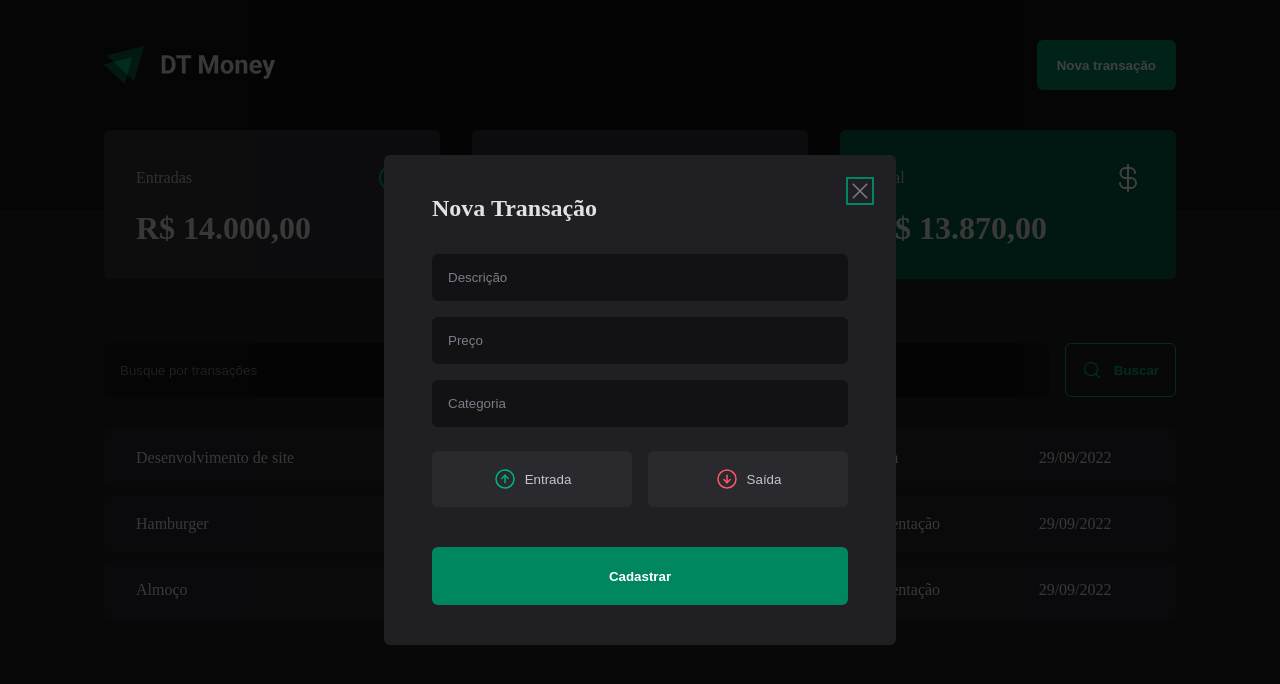
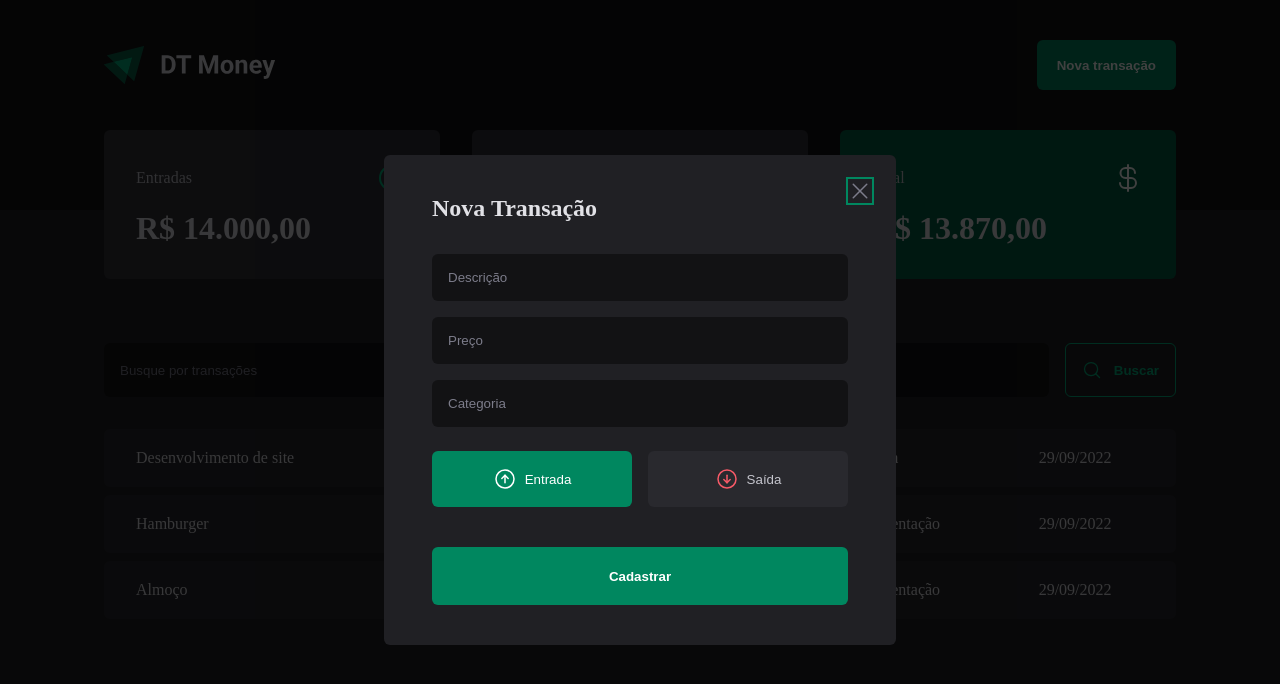
Before and after one commit to ThiagoPalhares77/money-counter, a React (Vite) app: page / in a window 1280 px wide. Both pictures are taken after a click on the button "Nova transação". Shown: the top 684 px of the page. Built offline with nearby package versions, Linux system fonts and the light colour scheme; data requests are answered from the project's data file.

Commit message:
Feat: Controller at NewTransactionModal

```diff
--- a/src/components/NewTransactionModal/index.tsx
+++ b/src/components/NewTransactionModal/index.tsx
@@ -9,25 +9,27 @@
   TransactionType,
   TransactionTypeButton
 } from './styles'
-import { useForm } from 'react-hook-form'
+import { Controller, useForm } from 'react-hook-form'
 import { zodResolver } from '@hookform/resolvers/zod'
 
 const newTransactionFormSchema = z.object({
   description: z.string(),
   price: z.number(),
-  category: z.string()
-  // type: z.enum(['income', 'outcome'])
+  category: z.string(),
+  type: z.enum(['income', 'outcome'])
 })
 
 type NewTransactionFormInputs = z.infer<typeof newTransactionFormSchema>
 
 export function NewTransactionModal() {
   const {
+    control,
     register,
     handleSubmit,
     formState: { isSubmitting }
   } = useForm<NewTransactionFormInputs>({
-    resolver: zodResolver(newTransactionFormSchema)
+    resolver: zodResolver(newTransactionFormSchema),
+    defaultValues: { type: 'income' }
   })
 
   async function handleCreateNewTransaction(data: NewTransactionFormInputs) {
@@ -65,7 +67,15 @@
             {...register('category')}
           />
 
-          <TransactionType>
+          <Controller
+            control={control}
+            name="type"
+            render={({ field }) => {
+              return (
+                <TransactionType
+                  onValueChange={field.onChange}
+                  value={field.value}
+                >
                   <TransactionTypeButton variant="income" value="income">
                     <ArrowCircleUp size={24} />
                     Entrada
@@ -75,6 +85,9 @@
                     Saída
                   </TransactionTypeButton>
                 </TransactionType>
+              )
+            }}
+          />
 
           <button type="submit" disabled={isSubmitting}>
             Cadastrar
```
Lines whose indentation alone changed are shown as unchanged.
